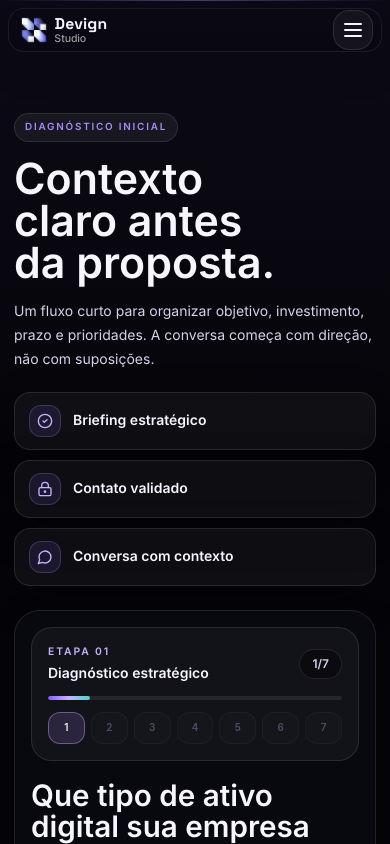
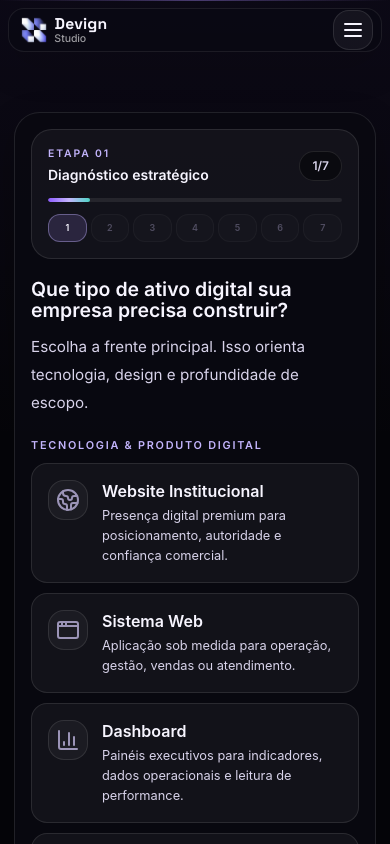
Before and after one commit to JoaoCarpini/Site-Devign-Studio-Novo, a React (Vite) app: page /orcamento in a window 390 px wide. Shown: the top 844 px of the page. Built offline with nearby package versions, Linux system fonts and the light colour scheme.

Commit message:
fix mobile

```diff
--- a/src/components/forms/BudgetWizard.tsx
+++ b/src/components/forms/BudgetWizard.tsx
@@ -520,7 +520,7 @@ export function BudgetWizard() {
               ) : null}
 
               {step === 2 ? (
-                <OptionGrid>
+                <OptionGrid cols2OnMobile>
                   {budgetRanges.map((option) => (
                     <OptionCard
                       key={option.title}
@@ -534,7 +534,7 @@ export function BudgetWizard() {
               ) : null}
 
               {step === 3 ? (
-                <OptionGrid>
+                <OptionGrid cols2OnMobile>
                   {timelineOptions.map((option) => (
                     <OptionCard
                       key={option.title}
@@ -642,7 +642,7 @@ function StepDots({
   setStep: (step: number) => void;
 }) {
   return (
-    <div className="mt-3 grid grid-cols-7 gap-1.5">
+    <div className="mt-3 grid grid-cols-7 gap-1 sm:gap-1.5">
       {steps.map((item, index) => {
         const isActive = currentStep === index;
         const isComplete = index < currentStep;
@@ -656,7 +656,7 @@ function StepDots({
             disabled={!canNavigate}
             onClick={() => canNavigate && setStep(index)}
             className={cn(
-              'h-8 rounded-xl border text-[0.62rem] font-semibold transition duration-300 disabled:cursor-not-allowed disabled:opacity-45',
+              'h-7 rounded-xl border text-[0.56rem] font-semibold transition duration-300 disabled:cursor-not-allowed disabled:opacity-45 sm:h-8 sm:text-[0.62rem]',
               isActive
                 ? 'border-violet-300/40 bg-violet-400/[0.16] text-frost'
                 : isComplete
@@ -664,7 +664,7 @@ function StepDots({
                   : 'border-white/[0.08] bg-white/[0.035] text-muted',
             )}
           >
-            {isComplete ? <CheckCircle2 className="mx-auto h-3.5 w-3.5" /> : index + 1}
+            {isComplete ? <CheckCircle2 className="mx-auto h-3 w-3 sm:h-3.5 sm:w-3.5" /> : index + 1}
           </button>
         );
       })}
@@ -675,7 +675,7 @@ function StepDots({
 function StepIntro({ title, description }: { title: string; description: string }) {
   return (
     <section className="min-w-0">
-      <h2 className="text-balance text-[clamp(1.65rem,7.6vw,2.35rem)] font-semibold leading-[1.05] text-frost sm:text-4xl">
+      <h2 className="text-balance text-[clamp(1.15rem,5vw,1.45rem)] font-semibold leading-[1.08] text-frost sm:text-4xl sm:leading-[1.05]">
         {title}
       </h2>
       <p className="mt-3 max-w-2xl text-[0.95rem] leading-7 text-mist sm:text-base sm:leading-7">{description}</p>
@@ -691,16 +691,16 @@ function GroupLabel({ children, muted = false }: { children: ReactNode; muted?:
   );
 }
 
-function OptionGrid({ children, compact = false }: { children: ReactNode; compact?: boolean }) {
+function OptionGrid({ children, compact = false, cols2OnMobile = false }: { children: ReactNode; compact?: boolean; cols2OnMobile?: boolean }) {
   return (
-    <div className={cn('grid min-w-0 gap-2.5 sm:grid-cols-2', compact ? 'lg:grid-cols-2' : 'lg:grid-cols-2 xl:grid-cols-3')}>
+    <div className={cn('grid min-w-0 gap-2.5 sm:grid-cols-2', cols2OnMobile && 'grid-cols-2', compact ? 'lg:grid-cols-2' : 'lg:grid-cols-2 xl:grid-cols-3')}>
       {children}
     </div>
   );
 }
 
 function FeatureGrid({ children, compact = false }: { children: ReactNode; compact?: boolean }) {
-  return <div className={cn('mt-5 grid min-w-0 gap-2', compact ? 'grid-cols-2 sm:grid-cols-3' : 'sm:grid-cols-2 xl:grid-cols-3')}>{children}</div>;
+  return <div className={cn('mt-5 grid min-w-0 gap-2', compact ? 'grid-cols-1 min-[360px]:grid-cols-2 sm:grid-cols-3' : 'sm:grid-cols-2 xl:grid-cols-3')}>{children}</div>;
 }
 
 function OptionCard({
--- a/src/pages/Budget.tsx
+++ b/src/pages/Budget.tsx
@@ -17,9 +17,9 @@ export default function Budget() {
       <div className="pointer-events-none absolute left-1/2 top-20 hidden h-96 w-96 -translate-x-1/2 rounded-full bg-violet-500/[0.08] blur-3xl sm:block" />
 
       <div className="container-premium relative mx-auto grid max-w-7xl gap-6 pb-12 pt-4 sm:gap-9 sm:pb-20 lg:grid-cols-[0.68fr_1.32fr] lg:items-start lg:gap-12 lg:pb-28">
-        <Reveal className="min-w-0 lg:sticky lg:top-28">
+        <Reveal className="order-last min-w-0 lg:sticky lg:top-28 lg:order-first">
           <span className="eyebrow mb-4">Diagnóstico inicial</span>
-          <h1 className="max-w-3xl text-balance text-[clamp(2.2rem,11vw,3.2rem)] font-semibold leading-[0.98] tracking-normal text-frost lg:text-[4rem]">
+          <h1 className="max-w-3xl text-balance text-[clamp(1.5rem,6vw,3.2rem)] font-semibold leading-[0.98] tracking-normal text-frost lg:text-[4rem]">
             Contexto claro antes da proposta.
           </h1>
           <p className="mt-4 max-w-2xl text-sm leading-6 text-mist sm:text-base sm:leading-8">
@@ -27,7 +27,7 @@ export default function Budget() {
             não com suposições.
           </p>
 
-          <div className="mt-5 grid gap-2.5 sm:grid-cols-3 lg:mt-8 lg:grid-cols-1">
+          <div className="mt-5 hidden gap-2.5 sm:grid-cols-3 lg:mt-8 lg:grid lg:grid-cols-1">
             {signals.map((item) => {
               const Icon = item.icon;
 
@@ -46,7 +46,7 @@ export default function Budget() {
           </div>
         </Reveal>
 
-        <Reveal delay={0.05} className="min-w-0">
+        <Reveal delay={0.05} className="order-first min-w-0 lg:order-last">
           <BudgetWizard />
         </Reveal>
       </div>
```
